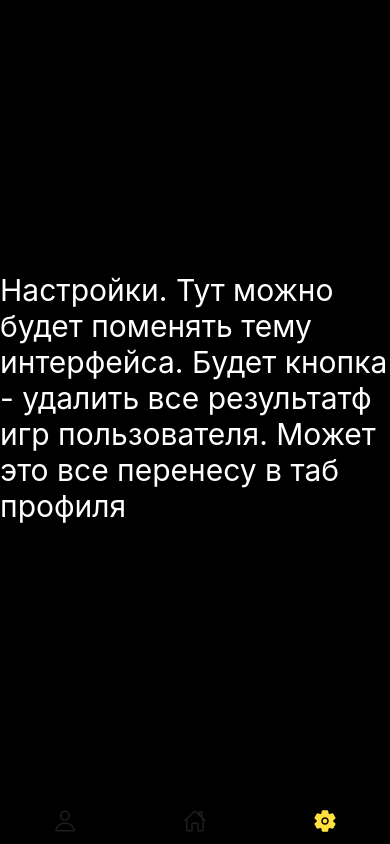
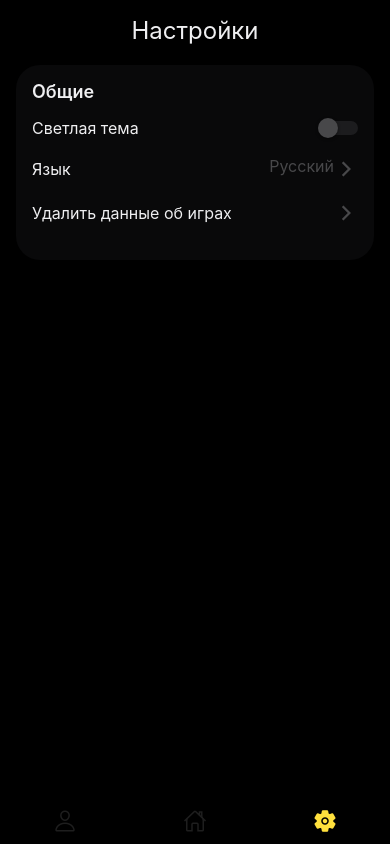
Before and after one commit to vitaliialymar/camera-motor, a React Native app: screen /Settings in a window 390 px wide. Built offline with nearby package versions, Linux system fonts and the light colour scheme.

Commit message:
fix some styles

```diff
--- a/screens/Games.js
+++ b/screens/Games.js
@@ -4,6 +4,7 @@ import { Ionicons } from '@expo/vector-icons'
 import games from '../data/games'
 import SlideItem from '../components/SlideItem'
 import Pagination from '../components/Pagination'
+import ProgressBar from '../components/ProgressBar'
 
 export default function Games({ navigation }) {
     return (
@@ -22,7 +23,7 @@ export default function Games({ navigation }) {
           keyExtractor={(item) => item.id}
           renderItem={({item}) => <SlideItem item={item} navigation={navigation} />}
           horizontal
-          pagingEnabled
+          // pagingEnabled
           showsHorizontalScrollIndicator={false}
         />
         {/* <Pagination data={games}/> */}
@@ -39,8 +40,8 @@ const styles = StyleSheet.create({
     paddingHorizontal: 16
   },
   text: {
-    color: '#FFE200',
-    fontSize: 36,
+    color: '#EFEFF1',
+    fontSize: 24,
     paddingTop: 16,
     paddingBottom: 40
   }
--- a/screens/Settings.js
+++ b/screens/Settings.js
@@ -1,12 +1,52 @@
-import { StyleSheet, Text } from 'react-native'
+import { StyleSheet, Text, Switch, View, Alert } from 'react-native'
+import { useState } from 'react'
 import { SafeAreaView } from 'react-native-safe-area-context'
+import { Ionicons } from '@expo/vector-icons'
 
-export default function Settings({ navigation }) {
+export default function Settings() {
+  const [isEnabled, setIsEnabled] = useState(false)
+  const toggleSwitch = () => setIsEnabled(previousState => !previousState)
+
   return (
     <SafeAreaView style={styles.container} edges={['bottom', 'left', 'right', 'top']}>
-        <Text style={styles.text}>Настройки. Тут можно будет поменять тему интерфейса. Будет кнопка - удалить все результатф игр пользователя. Может это все перенесу в таб профиля</Text>
+      <Text style={styles.text}>Настройки</Text>
+        <View style={styles.optionsContainer}>
+          <Text style={{fontSize: 18, color: '#EFEFF1', fontWeight: '600'}}>Общие</Text>
+          <View style={styles.options}>
+            <View style={styles.option}>
+              <Text style={{fontSize: 16, color: '#EFEFF1'}}>Светлая тема</Text>
+              <Switch
+                trackColor={{false: '#1C1C1E', true: '#36321D'}}
+                thumbColor={isEnabled ? '#FFE03D' : '#48484A'}
+                ios_backgroundColor="#FFE03D"
+                onValueChange={toggleSwitch}
+                value={isEnabled}
+              />
+            </View>
+            <View style={styles.option}>
+              <Text style={{fontSize: 16, color: '#EFEFF1'}}>Язык</Text>
+              <View style={{flexDirection: 'row'}}>
+                <Text style={{fontSize: 16, color: '#48484A'}}>Русский</Text>
+                <Ionicons name="ios-chevron-forward-outline" size={24} color="#48484A" />
+              </View>
+            </View>
+            <View style={styles.option}>
+              <Text style={{fontSize: 16, color: '#EFEFF1'}}>Удалить данные об играх</Text>
+              <Ionicons name="ios-chevron-forward-outline" size={24} color="#48484A"
+              onPress={() => {Alert.alert('Удалить данные', 'Уверены?', [
+                {
+                  text: 'Cancel',
+                  onPress: () => console.log('Cancel Pressed'),
+                  style: 'cancel',
+                },
+                {text: 'OK', onPress: () => console.log('OK Pressed')},
+              ])}
+          }/>
+            </View>
+          </View>
+        </View>
     </SafeAreaView>
-    );
+  )
 }
 
 const styles = StyleSheet.create({
@@ -14,10 +54,32 @@ export default function Settings({ navigation }) {
     flex: 1,
     backgroundColor: '#000000',
     alignItems: 'center',
-      justifyContent: 'center',
+    paddingHorizontal: 16
   },
   text: {
-        color: '#FFFFFF',
-        fontSize: 30,
+    color: '#EFEFF1',
+    fontSize: 24,
+    marginTop: 16
+  },
+  optionsContainer: {
+    borderRadius: 24,
+    backgroundColor: '#09090A',
+    // flex: 1,
+    width: '100%',
+    paddingHorizontal: 16,
+    paddingTop: 16,
+    marginVertical: 20,
+    flexDirection: 'column'
+  },
+  options: {
+    flexDirection: 'column',
+    flex: 1,
+    paddingVertical: 16
+  },
+  option: {
+    marginBottom: 18,
+    alignItems: 'center',
+    flexDirection: 'row',
+    justifyContent: 'space-between'
   }
-  });
+})
```
Lines whose indentation alone changed are shown as unchanged.
